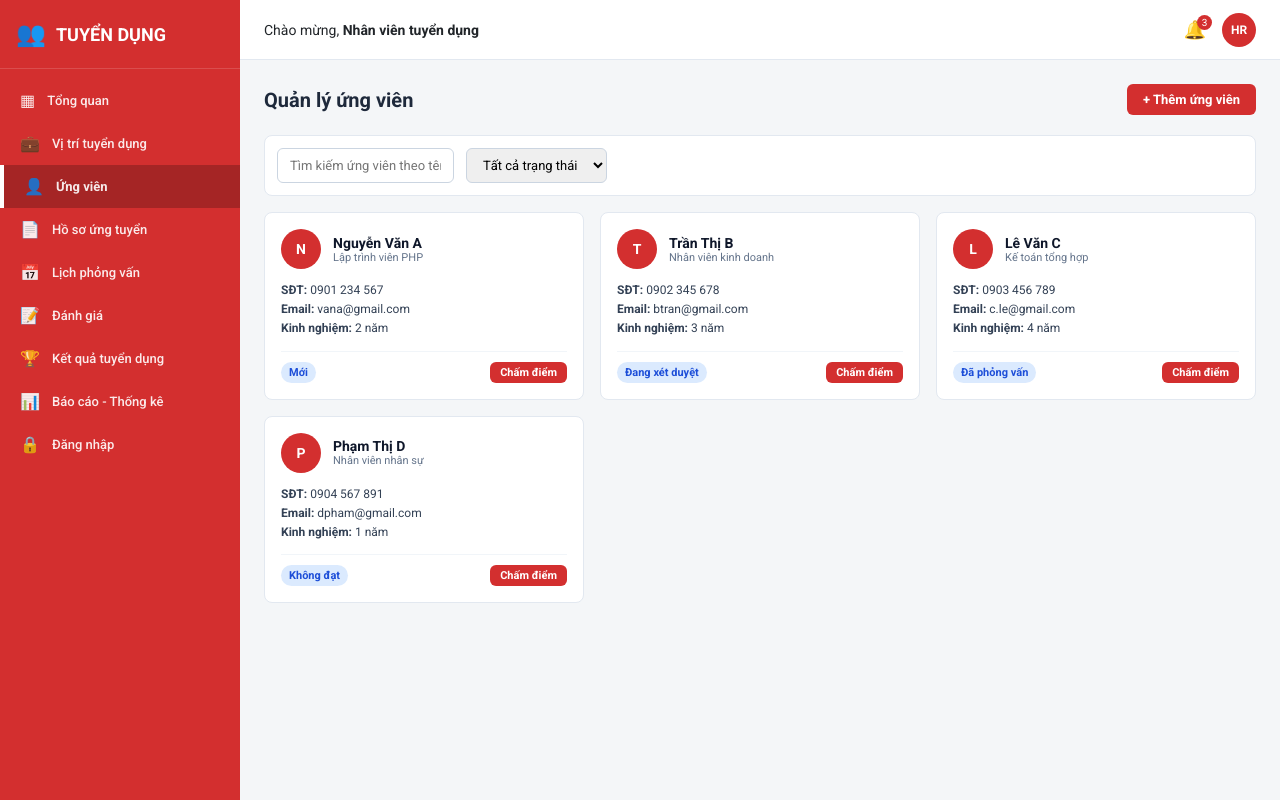
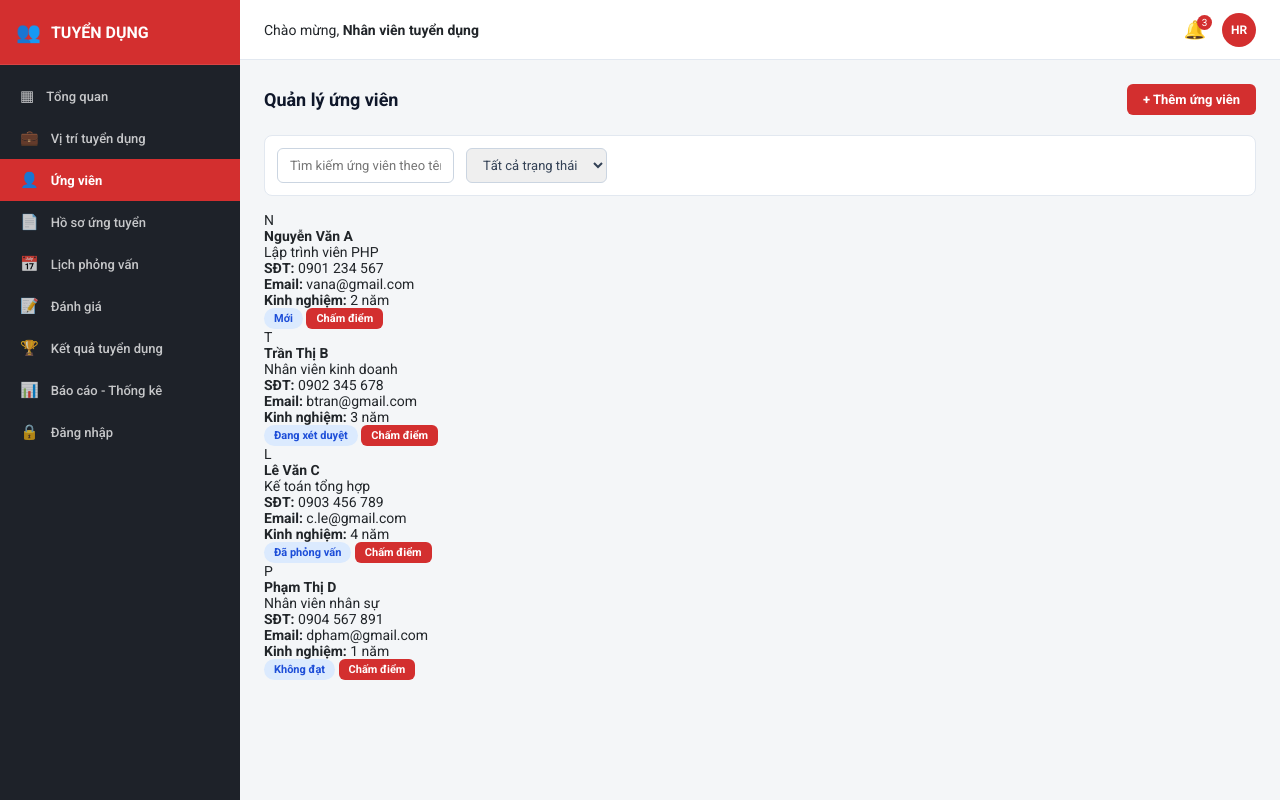
Before and after one commit to anhtuyet1306/BTL-PT-TKHHTT, a PHP site: page /pages/ung-vien.php in a window 1280 px wide. Run offline with PHP 8.4, Linux system fonts and the light colour scheme.

Commit message:
Update style.css

```diff
--- a/assets/css/style.css
+++ b/assets/css/style.css
@@ -1,9 +1,8 @@
-/* HỆ THỐNG QUẢN LÝ TUYỂN DỤNG - STYLE CHUẨN #D32F2F */
 * {
     margin: 0;
     padding: 0;
     box-sizing: border-box;
-    font-family: 'Roboto', sans-serif;
+    font-family: 'Roboto', 'Inter', sans-serif;
 }
 
 body {
@@ -17,10 +16,9 @@ body {
     min-height: 100vh;
 }
 
-/* SIDEBAR */
 .sidebar {
     width: 240px;
-    background-color: #D32F2F;
+    background-color: #1e2229;
     color: #ffffff;
     display: flex;
     flex-direction: column;
@@ -29,16 +27,17 @@ body {
 
 .sidebar-brand {
     padding: 20px 16px;
-    font-size: 18px;
+    font-size: 16px;
     font-weight: 700;
     display: flex;
     align-items: center;
     gap: 10px;
-    border-bottom: 1px solid rgba(255, 255, 255, 0.15);
+    border-bottom: 1px solid rgba(255, 255, 255, 0.1);
+    background-color: #D32F2F;
 }
 
 .brand-icon {
-    font-size: 24px;
+    font-size: 20px;
 }
 
 .sidebar-nav {
@@ -52,28 +51,29 @@ body {
     align-items: center;
     gap: 12px;
     padding: 12px 20px;
-    color: rgba(255, 255, 255, 0.9);
+    color: rgba(255, 255, 255, 0.75);
     text-decoration: none;
     font-size: 13px;
     font-weight: 500;
-    transition: background-color 0.15s;
+    transition: all 0.15s;
 }
 
 .nav-item:hover {
-    background-color: rgba(255, 255, 255, 0.12);
+    background-color: rgba(255, 255, 255, 0.08);
+    color: #ffffff;
 }
 
 .nav-item.active {
-    background-color: rgba(0, 0, 0, 0.22);
+    background-color: #D32F2F;
+    color: #ffffff;
     font-weight: 700;
-    border-left: 4px solid #ffffff;
+    border-left: none;
 }
 
 .nav-icon {
-    font-size: 16px;
+    font-size: 15px;
 }
 
-/* MAIN CONTENT */
 .main-content {
     flex: 1;
     display: flex;
@@ -144,12 +145,11 @@ body {
 }
 
 .section-header h2 {
-    font-size: 20px;
-    color: #1e293b;
+    font-size: 18px;
+    color: #0f172a;
     font-weight: 700;
 }
 
-/* CARDS & STATS */
 .stats-grid {
     display: grid;
     grid-template-columns: repeat(auto-fit, minmax(200px, 1fr));
@@ -276,6 +276,7 @@ body {
     border-radius: 6px;
     font-size: 13px;
     outline: none;
+    color: #334155;
 }
 
 .input-control:focus, .select-control:focus {
@@ -306,7 +309,7 @@ body {
 }
 
 .badge {
-    padding: 4px 8px;
+    padding: 4px 10px;
     border-radius: 12px;
     font-size: 11px;
     font-weight: 600;
@@ -349,202 +353,19 @@ body {
     font-size: 11px;
 }
 
-.btn-block {
-    width: 100%;
-    padding: 10px;
-}
-
 .action-icons button {
     background: none;
     border: none;
     cursor: pointer;
-    font-size: 15px;
-    margin-right: 6px;
-}
-
-/* CANDIDATE CARDS */
-.candidates-grid {
-    display: grid;
-    grid-template-columns: repeat(auto-fill, minmax(240px, 1fr));
-    gap: 16px;
-}
-
-.candidate-card {
-    background: #fff;
-    border: 1px solid #e2e8f0;
-    border-radius: 8px;
-    padding: 16px;
-}
-
-.candidate-header {
-    display: flex;
-    align-items: center;
-    gap: 12px;
-    margin-bottom: 12px;
-}
-
-.candidate-avatar {
-    width: 40px;
-    height: 40px;
-    border-radius: 50%;
-    background-color: #D32F2F;
-    color: #fff;
-    font-weight: 700;
-    display: flex;
-    align-items: center;
-    justify-content: center;
-}
-
-.candidate-name {
     font-size: 14px;
-    font-weight: 700;
-    color: #0f172a;
-}
-
-.candidate-pos {
-    font-size: 11px;
+    margin-right: 8px;
     color: #64748b;
 }
 
-.candidate-body {
-    font-size: 12px;
-    color: #334155;
-    margin-bottom: 12px;
-    line-height: 1.6;
+.action-icons button:hover {
+    color: #D32F2F;
 }
 
-.candidate-footer {
-    display: flex;
-    justify-content: space-between;
-    align-items: center;
-    border-top: 1px solid #f1f5f9;
-    padding-top: 10px;
-}
-
-/* INTERVIEW SCHEDULE */
-.week-picker {
-    margin-bottom: 16px;
-    display: flex;
-    align-items: center;
-    justify-content: space-between;
-}
-
-.day-tabs {
-    display: flex;
-    gap: 8px;
-    overflow-x: auto;
-}
-
-.day-tab {
-    padding: 6px 12px;
-    border-radius: 6px;
-    background: #f1f5f9;
-    text-decoration: none;
-    color: #475569;
-    font-size: 12px;
-    font-weight: 600;
-}
-
-.day-tab.active {
-    background: #D32F2F;
-    color: #fff;
-}
-
-.interviews-list {
-    display: flex;
-    flex-direction: column;
-    gap: 12px;
-}
-
-.interview-item {
-    display: flex;
-    align-items: center;
-    justify-content: space-between;
-    padding: 16px 20px;
-}
-
-.interview-time {
-    display: flex;
-    align-items: center;
-    gap: 6px;
-    font-size: 16px;
-    font-weight: 700;
-    color: #D32F2F;
-    width: 100px;
-}
-
-.interview-candidate h4 {
-    font-size: 14px;
-    color: #0f172a;
-}
-
-.interview-candidate p {
-    font-size: 12px;
-    color: #64748b;
-}
-
-/* EVALUATION CARD */
-.eval-card {
-    padding: 24px;
-}
-
-.eval-meta {
-    display: flex;
-    gap: 30px;
-    font-size: 13px;
-    color: #475569;
-    margin-bottom: 20px;
-    padding-bottom: 15px;
-    border-bottom: 1px solid #f1f5f9;
-}
-
-.score-input {
-    width: 70px;
-    text-align: center;
-    font-weight: 700;
-}
-
-.eval-summary {
-    display: flex;
-    justify-content: space-between;
-    align-items: center;
-    background: #f8fafc;
-    padding: 16px;
-    border-radius: 8px;
-    margin-top: 20px;
-}
-
-.big-score {
-    font-size: 24px;
-    font-weight: 900;
-    color: #D32F2F;
-    margin-left: 8px;
-}
-
-/* FUNNEL */
-.funnel-step {
-    margin-bottom: 14px;
-}
-
-.funnel-header {
-    display: flex;
-    justify-content: space-between;
-    font-size: 12px;
-    margin-bottom: 4px;
-}
-
-.funnel-bar {
-    height: 18px;
-    background-color: #f1f5f9;
-    border-radius: 4px;
-    overflow: hidden;
-}
-
-.funnel-bar div {
-    height: 100%;
-}
-
-/* LOGIN PAGE */
 .login-page {
     background-color: #1e2229;
     display: flex;
```
Also changed, not shown: other parts of assets/css/style.css (+13 -28 lines).
